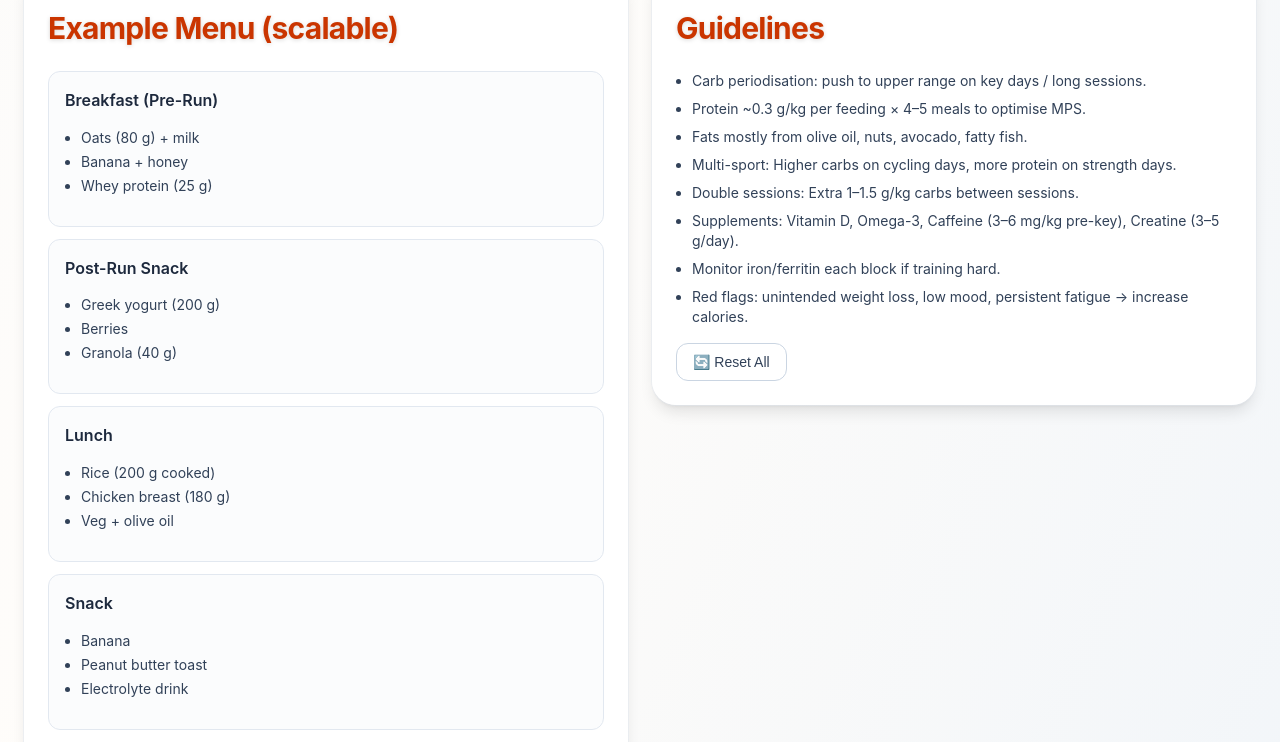
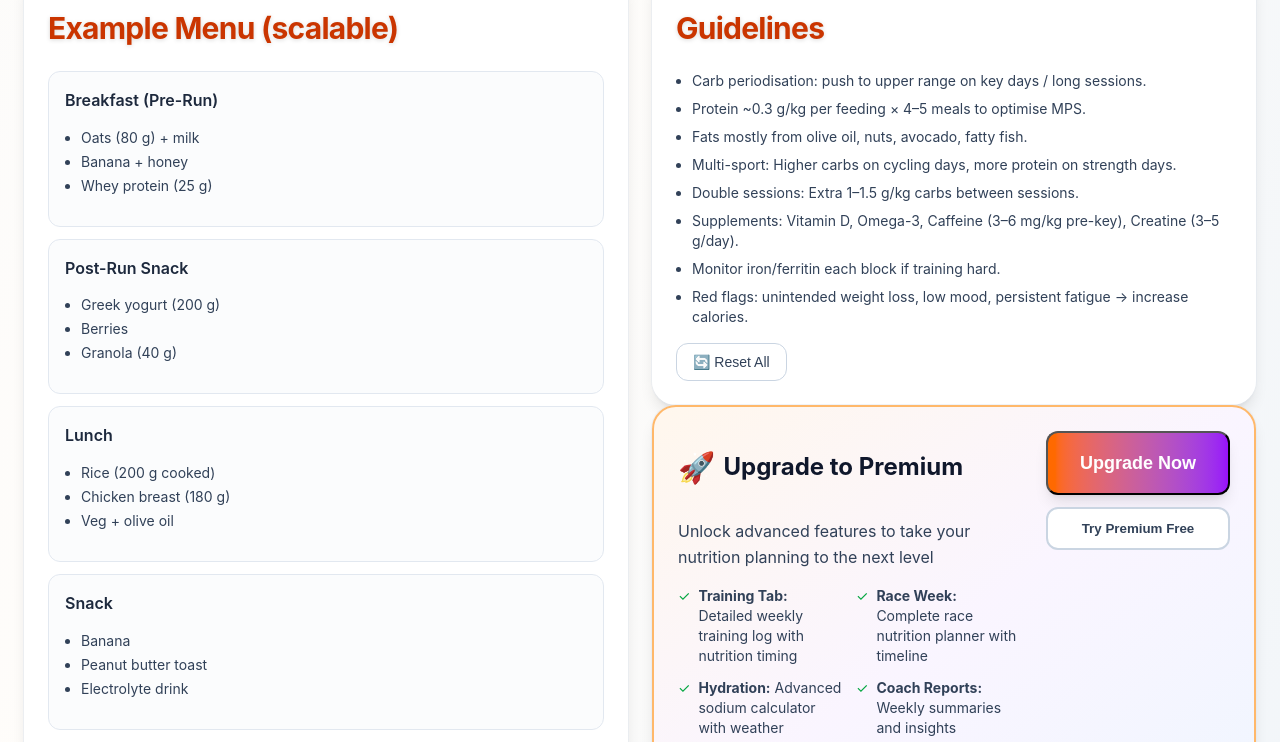
Before and after one commit to kaynejohns/nutrition-planner, a React (Vite) app: page / in a window 1280 px wide. Shown: the part 2005-2747 px from the top of the page. Built offline with nearby package versions, Linux system fonts and the light colour scheme.

Commit message:
Add Premium upgrade paywall with upgrade card and tab filtering

```diff
--- a/src/App.jsx
+++ b/src/App.jsx
@@ -491,6 +491,7 @@ export default function App(){
   const [fat, setFat] = useState(initial.fat);
   const [dark, setDark] = useState(Boolean(initial.dark));
   const [tab, setTab] = useState("daily"); // daily | race | hydration | performance
+  const [isPremium, setIsPremium] = useState(false); // Premium feature flag
 
   // Performance tab state
   const [weeklySessions, setWeeklySessions] = useState({
@@ -1566,13 +1567,13 @@ export default function App(){
           <div className="overflow-x-auto scrollbar-hide">
             <div className="inline-flex min-w-max rounded-2xl border border-slate-200 dark:border-slate-700 overflow-hidden shadow-sm">
               {[
-                {id:"daily",label:"Daily", icon:"📊"},
-                {id:"traininglog",label:"Training", icon:"🏃"},
-                {id:"race",label:"Race Week", icon:"🏁"},
-                {id:"hydration",label:"Hydration", icon:"💧"},
-                {id:"coach",label:"Coach", icon:"💡"},
-                {id:"reports",label:"Reports", icon:"📈"},
-              ].map(t => (
+                {id:"daily",label:"Daily", icon:"📊", premium:false},
+                {id:"traininglog",label:"Training", icon:"🏃", premium:true},
+                {id:"race",label:"Race Week", icon:"🏁", premium:true},
+                {id:"hydration",label:"Hydration", icon:"💧", premium:true},
+                {id:"coach",label:"Coach", icon:"💡", premium:true},
+                {id:"reports",label:"Reports", icon:"📈", premium:true},
+              ].filter(t => t.id === 'daily' || isPremium || !t.premium).map(t => (
                 <button
                   key={t.id}
                   onClick={()=>setTab(t.id)}
@@ -1806,6 +1807,62 @@ export default function App(){
                       </button>
                     </div>
                   </Card>
+
+                  {/* Upgrade to Premium Card */}
+                  {!isPremium && (
+                    <Card className="bg-gradient-to-br from-orange-50 via-purple-50 to-blue-50 dark:from-slate-900 dark:via-slate-800 dark:to-slate-900 border-2 border-orange-300 dark:border-orange-700">
+                      <div className="flex flex-col md:flex-row items-center md:items-start gap-6">
+                        <div className="flex-1">
+                          <div className="flex items-center gap-2 mb-2">
+                            <span className="text-3xl">🚀</span>
+                            <h2 className="text-2xl font-bold text-slate-900 dark:text-slate-100">Upgrade to Premium</h2>
+                          </div>
+                          <p className="text-slate-700 dark:text-slate-300 mb-4">Unlock advanced features to take your nutrition planning to the next level</p>
+
+                          <div className="grid sm:grid-cols-2 gap-3 mb-4">
+                            <div className="flex items-start gap-2 text-sm text-slate-700 dark:text-slate-300">
+                              <span className="text-green-600 dark:text-green-400">✓</span>
+                              <span><strong>Training Tab:</strong> Detailed weekly training log with nutrition timing</span>
+                            </div>
+                            <div className="flex items-start gap-2 text-sm text-slate-700 dark:text-slate-300">
+                              <span className="text-green-600 dark:text-green-400">✓</span>
+                              <span><strong>Race Week:</strong> Complete race nutrition planner with timeline</span>
+                            </div>
+                            <div className="flex items-start gap-2 text-sm text-slate-700 dark:text-slate-300">
+                              <span className="text-green-600 dark:text-green-400">✓</span>
+                              <span><strong>Hydration:</strong> Advanced sodium calculator with weather</span>
+                            </div>
+                            <div className="flex items-start gap-2 text-sm text-slate-700 dark:text-slate-300">
+                              <span className="text-green-600 dark:text-green-400">✓</span>
+                              <span><strong>Coach Reports:</strong> Weekly summaries and insights</span>
+                            </div>
+                            <div className="flex items-start gap-2 text-sm text-slate-700 dark:text-slate-300">
+                              <span className="text-green-600 dark:text-green-400">✓</span>
+                              <span><strong>Product Library:</strong> Custom fueling solver & optimization</span>
+                            </div>
+                            <div className="flex items-start gap-2 text-sm text-slate-700 dark:text-slate-300">
+                              <span className="text-green-600 dark:text-green-400">✓</span>
+                              <span><strong>Weather Integration:</strong> Race day climate adaptation</span>
+                            </div>
+                          </div>
+                        </div>
+                        <div className="w-full md:w-auto flex flex-col gap-3">
+                          <button
+                            onClick={() => setIsPremium(true)}
+                            className="px-8 py-4 bg-gradient-to-r from-orange-500 to-purple-600 text-white rounded-xl font-bold text-lg hover:from-orange-600 hover:to-purple-700 transition-all shadow-lg hover:shadow-xl"
+                          >
+                            Upgrade Now
+                          </button>
+                          <button
+                            onClick={() => setIsPremium(true)}
+                            className="px-8 py-3 bg-white dark:bg-slate-800 text-slate-700 dark:text-slate-300 rounded-xl font-semibold border-2 border-slate-300 dark:border-slate-600 hover:bg-slate-50 dark:hover:bg-slate-700 transition-all"
+                          >
+                            Try Premium Free
+                          </button>
+                        </div>
+                      </div>
+                    </Card>
+                  )}
                 </motion.div>
               </div>
             </motion.div>
```
